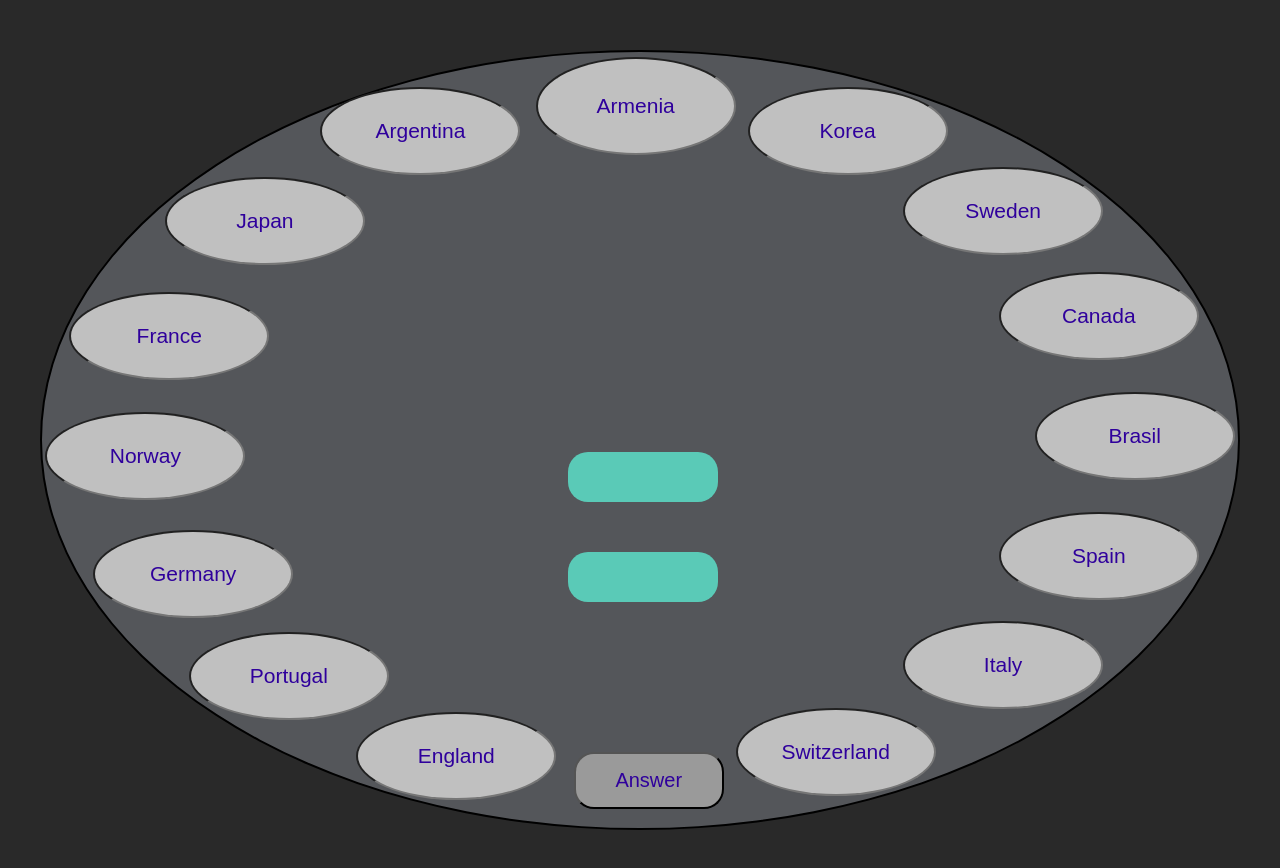
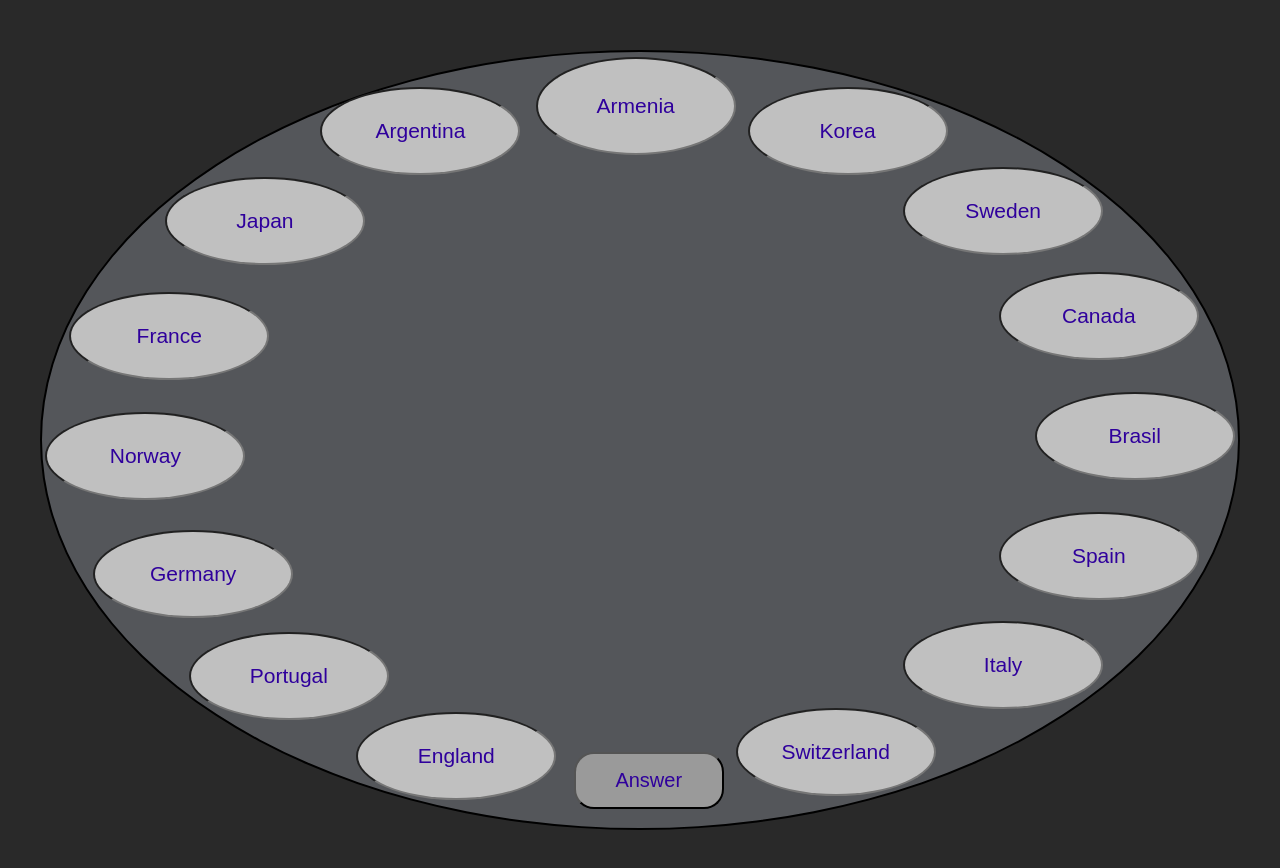
Before and after one commit to ArthurGhazaryan/Countries, a plain HTML site: page index.html in a window 1280 px wide. Drawn offline with Linux system fonts and the light colour scheme.

Commit message:
style.css

```diff
--- a/style.css
+++ b/style.css
@@ -147,11 +147,11 @@ button:hover{
     padding: 11px;
     width: 150px;
     height: 50px;
-    background-color: rgb(90, 202, 183);
     position: absolute;
     top: 400px;
     right: 520px;
     border-radius: 20px;
+    color: aqua;
 }
 
 #answer{
@@ -160,9 +160,9 @@ button:hover{
     padding: 11px;
     width: 150px;
     height: 50px;
-    background-color: rgb(90, 202, 183);
     position: absolute;
     top: 500px;
     right: 520px;
     border-radius: 20px;
+    color: aqua;
 }
```
